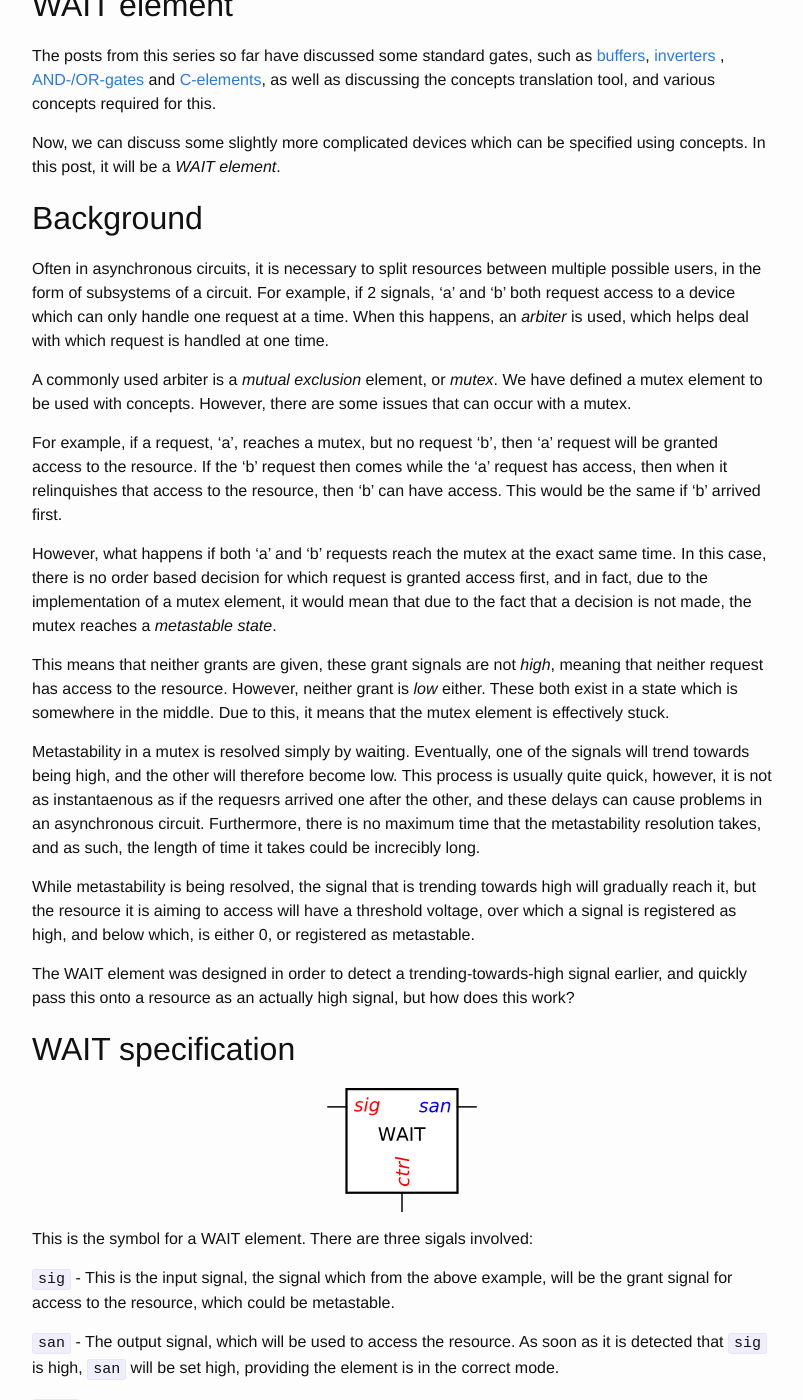
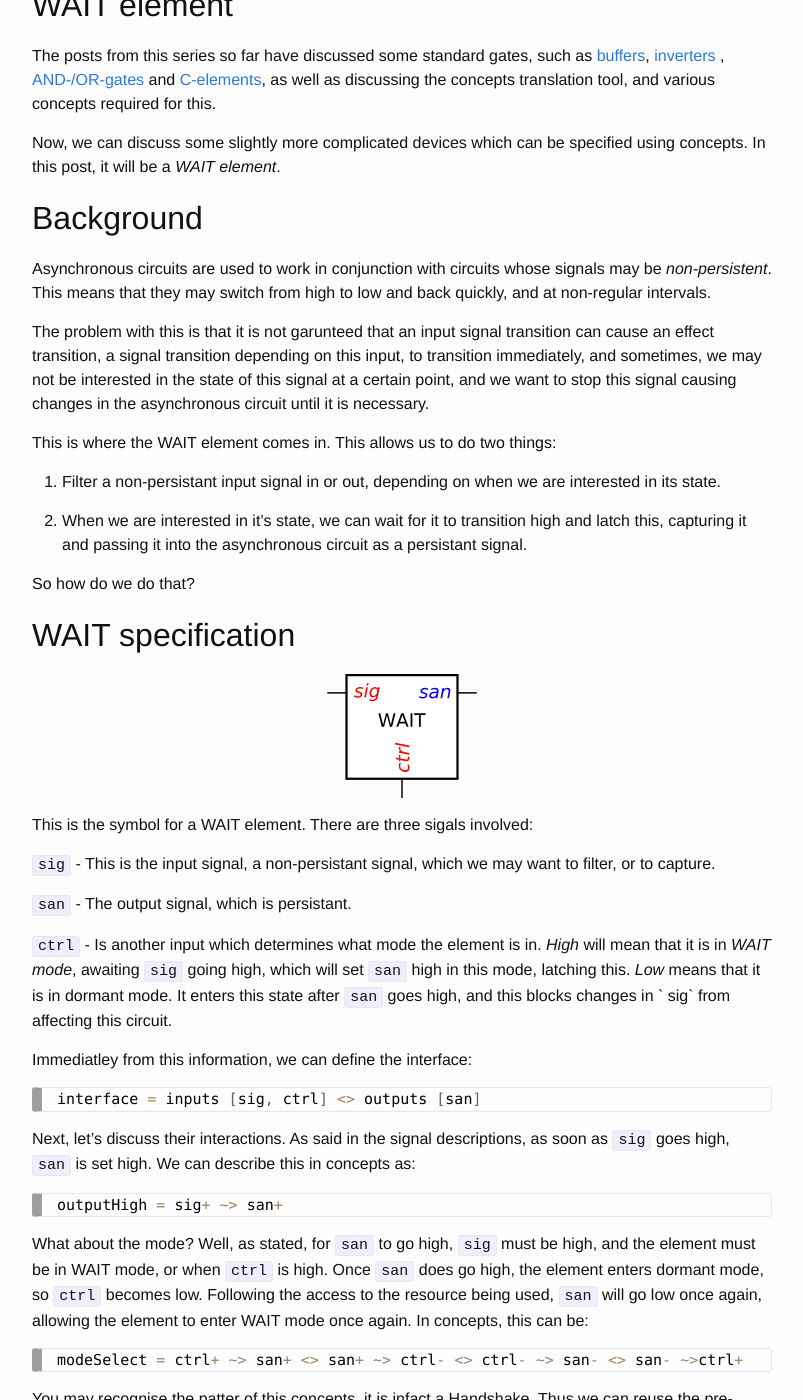
Before and after one commit to jrbeaumont/concepts-blog, a Jekyll site: the page built from _posts/2016-12-09-wait.md, in a window 1280 px wide and 1400 px high, scrolled down 219 px. Shown: the whole window, without its empty margins (238-1041 px from the left). Built offline with Jekyll 4.4.1, drawn with Linux system fonts in a browser that asks for light colours; some of the changed text lies outside the part shown.

Commit message:
Changed explanation of WAIT element to hopefully be correct

```diff
--- a/_posts/2016-12-09-wait.md
+++ b/_posts/2016-12-09-wait.md
@@ -25,49 +25,25 @@ specified using concepts. In this post, it will be a *WAIT element*.
 Background
 ----------
 
-Often in asynchronous circuits, it is necessary to split resources between
-multiple possible users, in the form of subsystems of a circuit. For example,
-if 2 signals, 'a' and 'b' both request access to a device which can only
-handle one request at a time. When this happens, an *arbiter* is used, which
-helps deal with which request is handled at one time.
+Asynchronous circuits are used to work in conjunction with circuits whose
+signals may be *non-persistent*. This means that they may switch from high to
+low and back quickly, and at non-regular intervals.
 
-A commonly used arbiter is a *mutual exclusion* element, or *mutex*. We have
-defined a mutex element to be used with concepts. However, there are some
-issues that can occur with a mutex.
+The problem with this is that it is not garunteed that an input signal
+transition can cause an effect transition, a signal transition depending on
+this input, to transition immediately, and sometimes, we may not be interested
+in the state of this signal at a certain point, and we want to stop this
+signal causing changes in the asynchronous circuit until it is necessary.
 
-For example, if a request, 'a', reaches a mutex, but no request 'b', then 'a'
-request will be granted access to the resource. If the 'b' request then comes
-while the 'a' request has access, then when it relinquishes that access to the
-resource, then 'b' can have access. This would be the same if 'b' arrived
-first.
+This is where the WAIT element comes in. This allows us to do two things:
 
-However, what happens if both 'a' and 'b' requests reach the mutex at the
-exact same time. In this case, there is no order based decision for which
-request is granted access first, and in fact, due to the implementation of a
-mutex element, it would mean that due to the fact that a decision is not made,
-the mutex reaches a *metastable state*.
+1. Filter a non-persistant input signal in or out, depending on when we are
+interested in its state.
 
-This means that neither grants are given, these grant signals are not *high*,
-meaning that neither request has access to the resource. However, neither
-grant is *low* either. These both exist in a state which is somewhere in the
-middle. Due to this, it means that the mutex element is effectively stuck.
+2. When we are interested in it's state, we can wait for it to transition
+high and latch this, capturing it and passing it into the asynchronous circuit as a persistant signal.
 
-Metastability in a mutex is resolved simply by waiting. Eventually, one of the
-signals will trend towards being high, and the other will therefore become
-low. This process is usually quite quick, however, it is not as
-instantaenous as if the requesrs arrived one after the other, and these delays
-can cause problems in an asynchronous circuit. Furthermore, there is no
-maximum time that the metastability resolution takes, and as such, the length
-of time it takes could be increcibly long.
-
-While metastability is being resolved, the signal that is trending towards
-high will gradually reach it, but the resource it is aiming to access will
-have a threshold voltage, over which a signal is registered as high, and below
-which, is either 0, or registered as metastable.
-
-The WAIT element was designed in order to detect a trending-towards-high
-signal earlier, and quickly pass this onto a resource as an actually high
-signal, but how does this work?
+So how do we do that?
 
 WAIT specification
 ------------------
@@ -76,17 +52,16 @@ WAIT specification
 
 This is the symbol for a WAIT element. There are three sigals involved:
 
-`sig` - This is the input signal, the signal which from the above example,
-will be the grant signal for access to the resource, which could be metastable.
+`sig` - This is the input signal, a non-persistant signal, which we may want
+to filter, or to capture.
 
-`san` - The output signal, which will be used to access the resource. As soon
-as it is detected that `sig` is high, `san` will be set high, providing the
-element is in the correct mode.
+`san` - The output signal, which is persistant.
 
 `ctrl` - Is another input which determines what mode the element is in. *High*
-will mean that it is in *WAIT mode*, awaiting `sig` going high, to immediatley
-setting `san` high in this mode. *Low* means that it is in dormant mode. It
-enters this state after `san` goes high.
+will mean that it is in *WAIT mode*, awaiting `sig` going high, which will set
+`san` high in this mode, latching this. *Low* means that it is in dormant
+mode. It enters this state after `san` goes high, and this blocks changes in `
+sig` from affecting this circuit.
 
 Immediatley from this information, we can define the interface:
 
@@ -95,8 +70,8 @@ interface = inputs [sig, ctrl] <> outputs [san]
 {% endhighlight %}
 
 Next, let's discuss their interactions. As said in the signal descriptions, as
-soon as `sig` is determined to be high, `san` is set high. We can describe
-this in concepts as:
+soon as `sig` goes high, `san` is set high. We can describe this in concepts
+as:
 
 {% highlight haskell %}
 outputHigh = sig+ ~> san+
@@ -157,15 +132,24 @@ This reveals exactly how we discussed the design, with the handshake and the
 A note
 ------
 
-The `ctrl` signal used in conjunction with this itself features some complex
-logic. Whether this can be designed with concepts is currently under review,
-but it it's necessary to make it known that this WAIT element will not work
-well without the sophisticated `ctrl` signal.
+This STG will not necessarily verify correctly. Ideally, when `ctrl` is high,
+and the input, `sig`, goes high, `san` will immediatley go high. Only after
+this however, will `sig` go low. However, because `sig` is non-persistant,
+this means that `sig` can go high, and then low again before `san` transitions
+high. Realistically, there is some delay for `san` to transition, which means
+it may miss the change in `sig`
 
-Due to the design process of concepts, it is possible to specify the circuit
-which produces `ctrl` as another scenario, to then include with this scenario
-concept, and produce a couple of STGs, or one which encompasses both
-scenarios.
+To fix this issue, we add a *dummy* transition. A dummy transition is not
+related to a signal, but can be used to show the low to high transition of
+`sig`, giving `san` time to transition. This gives us the following STG:
+
+![WAIT element STG with dummy signal]({{ site.url }}{{ site.baseurl }}/images/stg-WAIT.svg)
+
+&epsilon; is the dummy transition here. When `sig+` occurs, it will cause this
+transition to occur, and then `san+` can occur following this, after the delay.
+
+Dummy transitions are not yet implemented in the
+[tool](https://github.com/tuura/concepts), but can be implemented in future.
 
 Finally
 -------
@@ -173,15 +157,21 @@ Finally
 This post has featured an entirely different gate to those we have used before,
 but using the same concepts we have been using all along. What's more is this
 can be included in the tool as a standard, and it's been designed quite
-easily. Obviously it will need the `ctrl` signal logic to also be specified
-correctly, but in due course this may work as well!
+easily.
 
-Concepts are proving to make specifying many different gates and scenarios
-with differing uses simple, when broken down into a set of simple to
-understand concepts based on signal-, protocol- or gate-level concepts,
-allowing users to choose how they like to think of the designs, and work in
-this way.
+Concepts are proving to make specifying the behaviours of  many different
+gates and scenarios with differing uses simple, when broken down into a set of
+simple to understand concepts based on signal-, protocol- or gate-level
+concepts, allowing users to choose how they like to think of the designs, and
+work in this way.
 
 Next up, a related gate, the WAITX element. This takes the WAIT element and
-provides some greater functions, for the same reasons, and leaves us with a
-much more powerful overall design for the metastability case.
+provides some greater functions.
+
+These can be tried in the tool, availble from
+<https://github.com/tuura/concepts>, and also built into
+[Workcraft](http://workcraft.org). The concepts given in these posts will work
+with the tool, with one change. We use `a+` and `a-` in these posts for
+clarity, however, the tool is written in Haskell, which does not support
+post-fix notation. Therefore, when referring to signal transitions, please use
+`rise a` and `fall a` for high and low transitions respectively.
```
Also changed, not shown: drafts/mutex-element.mdown (added, +39 -0 lines), images/WAIT-stg-resynth.svg, images/stg-WAIT.svg (added).
